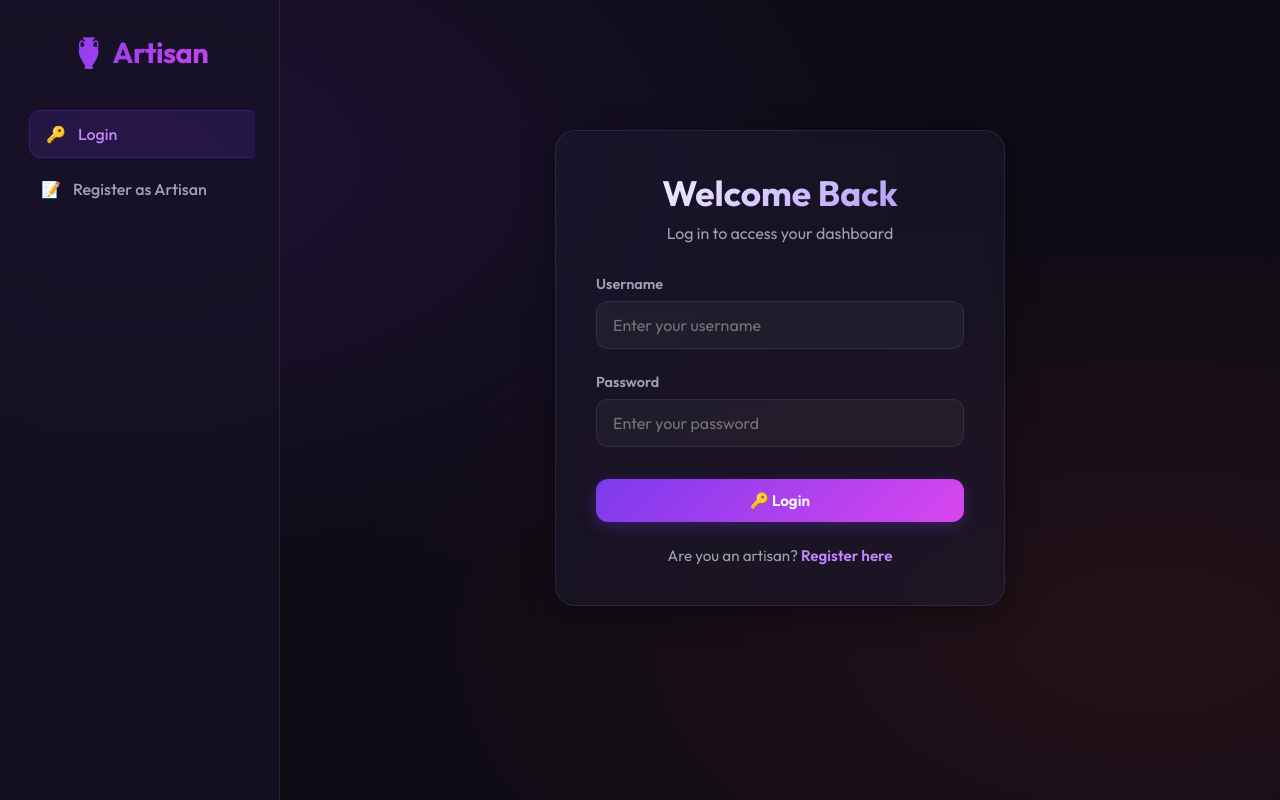
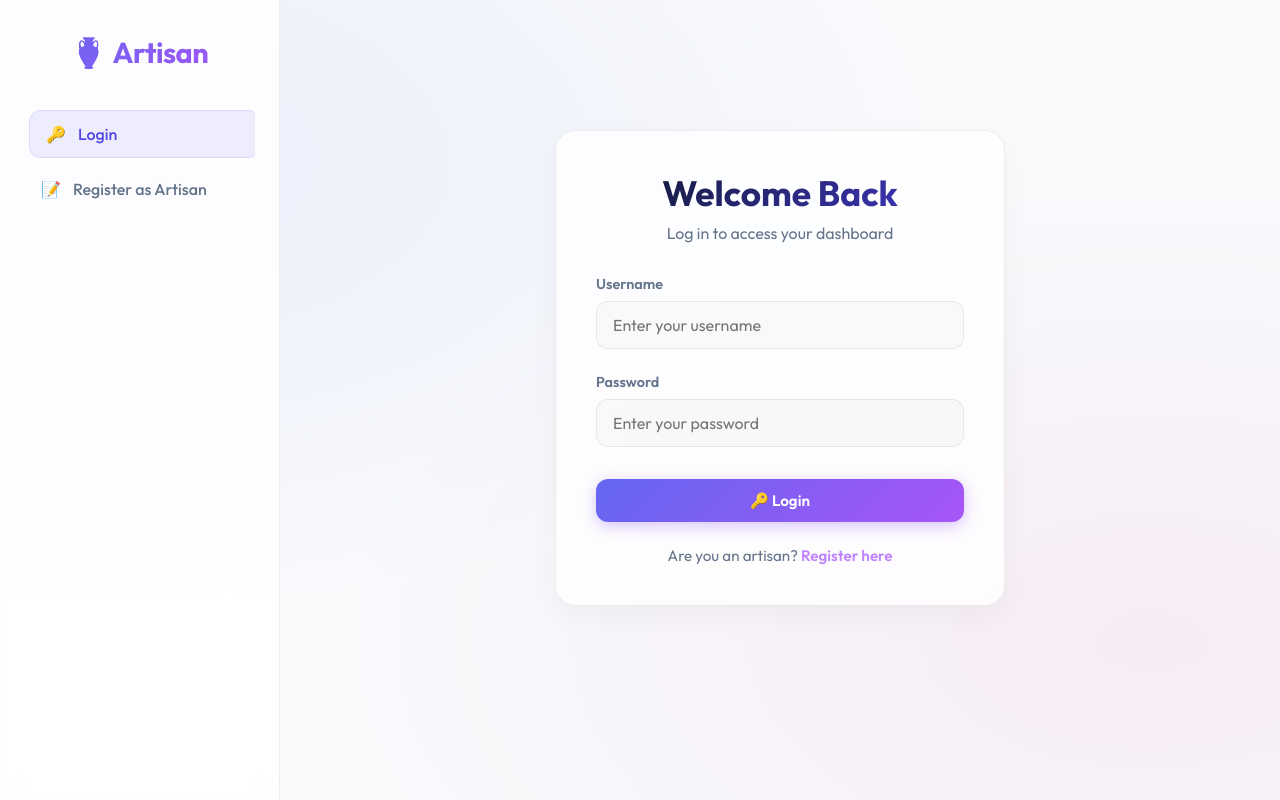
Before and after one commit to sreeraj-999/artisan-marketplace, a Django app: page /log in a window 1280 px wide. Run offline with Django 3.2, Linux system fonts and the light colour scheme; some web fonts are replaced.

Commit message:
Change color theme to light layout

```diff
--- a/artisan_marketplace/templates/base.html
+++ b/artisan_marketplace/templates/base.html
@@ -11,16 +11,16 @@
     <link href="https://fonts.googleapis.com/css2?family=Outfit:wght@300;400;500;600;700&family=Playfair+Display:ital,wght@0,600;0,700;1,400&display=swap" rel="stylesheet">
     <style>
         :root {
-            --bg-color: #0d0b14;
-            --sidebar-bg: rgba(22, 18, 36, 0.75);
-            --card-bg: rgba(30, 26, 48, 0.55);
-            --border-color: rgba(255, 255, 255, 0.08);
-            --primary-gradient: linear-gradient(135deg, #7c3aed 0%, #d946ef 100%);
+            --bg-color: #f8fafc;
+            --sidebar-bg: rgba(255, 255, 255, 0.85);
+            --card-bg: rgba(255, 255, 255, 0.8);
+            --border-color: rgba(0, 0, 0, 0.07);
+            --primary-gradient: linear-gradient(135deg, #6366f1 0%, #a855f7 100%);
             --accent-gradient: linear-gradient(135deg, #f59e0b 0%, #ef4444 100%);
-            --text-color: #f3f4f6;
-            --text-muted: #9ca3af;
-            --shadow: 0 8px 32px 0 rgba(0, 0, 0, 0.35);
-            --glow: 0 0 15px rgba(124, 58, 237, 0.35);
+            --text-color: #1e293b;
+            --text-muted: #64748b;
+            --shadow: 0 10px 30px rgba(0, 0, 0, 0.04), 0 1px 3px rgba(0, 0, 0, 0.02);
+            --glow: 0 0 15px rgba(99, 102, 241, 0.15);
         }
 
         * {
@@ -37,8 +37,8 @@
             display: flex;
             overflow-x: hidden;
             background-image:
-                radial-gradient(at 10% 20%, rgba(124, 58, 237, 0.15) 0px, transparent 50%),
-                radial-gradient(at 90% 80%, rgba(239, 68, 68, 0.1) 0px, transparent 50%);
+                radial-gradient(at 10% 20%, rgba(99, 102, 241, 0.08) 0px, transparent 50%),
+                radial-gradient(at 90% 80%, rgba(236, 72, 153, 0.08) 0px, transparent 50%);
             background-attachment: fixed;
         }
 
@@ -102,15 +102,15 @@
 
         .nav-links li a:hover, .nav-links li.active a {
             color: var(--text-color);
-            background: rgba(255, 255, 255, 0.05);
-            border-color: rgba(255, 255, 255, 0.05);
+            background: rgba(0, 0, 0, 0.025);
+            border-color: rgba(0, 0, 0, 0.025);
             transform: translateX(5px);
         }
 
         .nav-links li.active a {
-            background: rgba(124, 58, 237, 0.15);
-            border-color: rgba(124, 58, 237, 0.25);
-            color: #c084fc;
+            background: rgba(99, 102, 241, 0.1);
+            border-color: rgba(99, 102, 241, 0.15);
+            color: #4f46e5;
         }
 
         .nav-links li a.logout-link {
@@ -148,13 +148,13 @@
         h1, h2, h3 {
             font-family: 'Outfit', sans-serif;
             font-weight: 700;
-            color: #fff;
+            color: #0f172a;
         }
 
         .page-title {
             font-size: 2.2rem;
             margin-bottom: 0.25rem;
-            background: linear-gradient(135deg, #ffffff 0%, #a78bfa 100%);
+            background: linear-gradient(135deg, #0f172a 0%, #4338ca 100%);
             -webkit-background-clip: text;
             -webkit-text-fill-color: transparent;
         }
@@ -287,11 +287,11 @@
         }
 
         .form-control {
-            background: rgba(255, 255, 255, 0.04);
+            background: rgba(0, 0, 0, 0.02);
             border: 1px solid var(--border-color);
             border-radius: 12px;
             padding: 0.8rem 1rem;
-            color: #fff;
+            color: #0f172a;
             font-size: 1rem;
             transition: all 0.3s ease;
             width: 100%;
```
Also changed, not shown: other parts of artisan_marketplace/templates/base.html (+12 -12 lines), artisan_marketplace/templates/artisan/chat_room.html (+7 -7 lines), artisan_marketplace/templates/artisan/view_products.html (+7 -7 lines).
